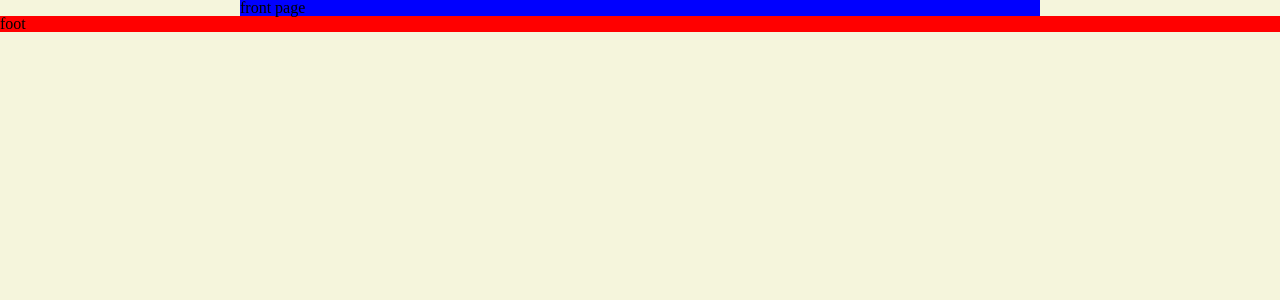
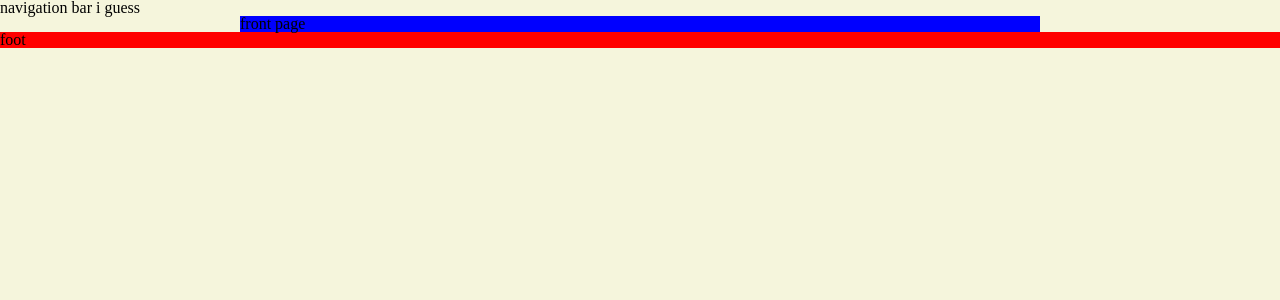
Before and after one commit to BaronBlackmore/Wintercast, a Jekyll site: the page built from index.html, in a window 1280 px wide. Shown: the top 300 px of the page. Built offline with Jekyll 4.4.1, drawn with Linux system fonts in a browser that asks for light colours.

Commit message:
reattach css

```diff
--- a/_includes/head.html
+++ b/_includes/head.html
@@ -6,6 +6,10 @@
   <title>{% if page.title %}{{ page.title }}{% else %}{{ site.title }}{% endif %}</title>
   <meta name="description" content="{% if page.excerpt %}{{ page.excerpt | strip_html | strip_newlines | truncate: 160 }}{% else %}{{ site.description }}{% endif %}">
 
-  <link rel="stylesheet" href="{{ "/css/main.css" | prepend: site.baseurl }}">
+  <link rel="stylesheet" href=/css/main.css>
   <link rel="canonical" href="{{ page.url | replace:'index.html','' | prepend: site.baseurl | prepend: site.url }}">
 </head>
+
+<div>
+	<p>navigation bar i guess</p>
+</div>
```
